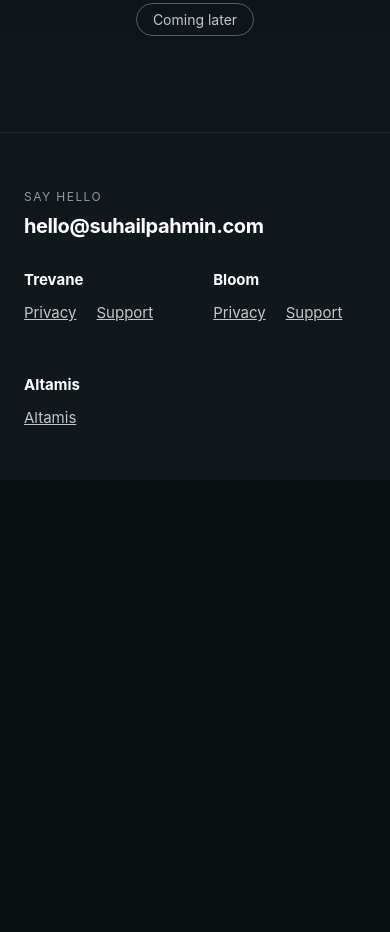
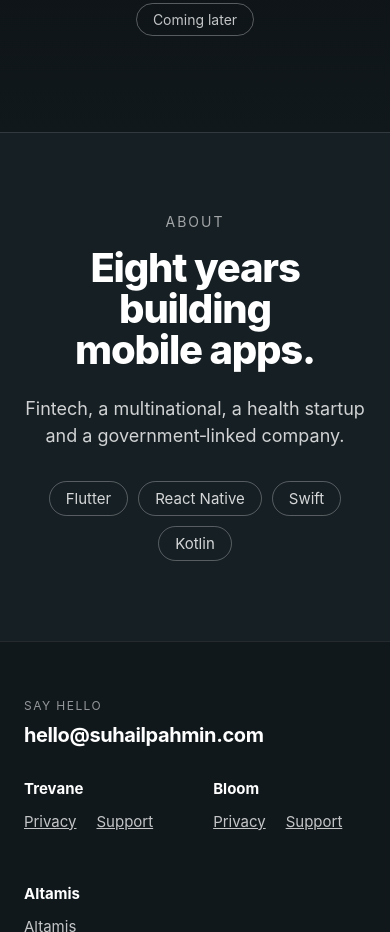
Before and after one commit to suhailpahmin/suhailpahmin.github.io, a plain HTML site: page index.html in a window 390 px wide. Shown: the part 4179-5111 px from the top of the page. Before the commit the page ends 4659 px from the top, so only its background shows below. Drawn offline with Linux system fonts and the light colour scheme.

Commit message:
Publish: About section, bigger header phones, divider

```diff
--- a/index.html
+++ b/index.html
@@ -29,7 +29,7 @@ a{color:inherit}
 .nav ul a:hover{opacity:1}
 
 /* hero */
-.hero{position:relative;padding:0 0 clamp(24px,3vh,32px);overflow:hidden;isolation:isolate;
+.hero{position:relative;padding:0 0 clamp(72px,10vh,112px);overflow:hidden;isolation:isolate;
  background:
   radial-gradient(60% 50% at 18% 78%,rgba(31,140,120,.45),transparent 70%),
   radial-gradient(55% 45% at 82% 72%,rgba(40,150,190,.40),transparent 70%),
@@ -38,7 +38,7 @@ a{color:inherit}
 .hero .word{position:relative;margin:clamp(100px,13vh,128px) 0 0;text-align:center;font-weight:800;letter-spacing:-.055em;line-height:.86;font-size:clamp(48px,7vw,112px);white-space:nowrap;
  background:linear-gradient(180deg,#fff 30%,rgba(255,255,255,.55));-webkit-background-clip:text;background-clip:text;color:transparent;z-index:1}
 .hero .intro{text-wrap:balance;position:relative;margin:20px auto 0;max-width:720px;padding:0 24px;text-align:center;font-size:clamp(19px,2vw,26px);color:rgba(255,255,255,.78);z-index:3}
-.hero .phones{position:relative;width:min(900px,62vw,calc(100% - 48px),max(460px,calc((100vh - 500px) * 1.55)));margin:clamp(32px,4.5vh,48px) auto 0;z-index:2}
+.hero .phones{position:relative;width:min(1040px,72vw,calc(100% - 48px),max(600px,calc((100vh - 330px) * 1.55)));margin:clamp(32px,4.5vh,48px) auto 0;z-index:2}
 .hero .phones img{display:block}
 .hero .phones img{width:100%;filter:drop-shadow(0 40px 60px rgba(0,0,0,.45))}
 .hero .cue{position:absolute;left:50%;bottom:22px;z-index:4;transform:translateX(-50%);font-size:13px;letter-spacing:.14em;text-transform:uppercase;color:rgba(255,255,255,.6);text-decoration:none}
@@ -119,6 +119,13 @@ a{color:inherit}
 #trevane .word{top:clamp(40px,5vh,56px)}
 #trevane .inner{padding-top:calc(clamp(40px,5vh,56px) + clamp(84px,16vw,240px) * .86 + 56px)}
 @media (max-width:760px){#trevane .word{top:56px}#trevane .inner{padding-top:calc(56px + clamp(64px,20vw,96px) * .86 + 48px)}}
+.about{position:relative;padding:clamp(96px,14vh,144px) var(--pad);text-align:center;background:#161F24;border-top:1px solid rgba(255,255,255,.12)}
+.about .label{margin:0;font-size:14px;letter-spacing:.14em;text-transform:uppercase;color:rgba(255,255,255,.6)}
+.about h2{margin:18px auto 0;max-width:18ch;font-weight:800;letter-spacing:-.03em;line-height:1.02;font-size:clamp(40px,5.6vw,80px);text-wrap:balance}
+.about p:not(.label){margin:24px auto 0;max-width:40em;font-size:clamp(18px,1.6vw,22px);line-height:1.5;color:rgba(255,255,255,.8);text-wrap:pretty}
+.about .stack{display:flex;flex-wrap:wrap;justify-content:center;gap:10px;list-style:none;margin:32px 0 0;padding:0}
+.about .stack li{padding:7px 16px;border:1px solid rgba(255,255,255,.28);border-radius:99px;font-size:15px;color:rgba(255,255,255,.82)}
+@media (max-width:760px){.about{padding:80px 24px}}
 </style>
 </head>
 <body>
@@ -180,6 +187,12 @@ a{color:inherit}
   <h2 class="word reveal" id="temu">Temunota</h2>
   <p class="reveal" style="--i:1">Meeting notes that stay simple.</p>
   <span class="tag reveal" style="--i:2">Coming later</span>
+ </section>
+ <section class="about" aria-labelledby="about-h">
+  <p class="label reveal">About</p>
+  <h2 class="reveal" id="about-h" style="--i:1">Eight years building mobile apps.</h2>
+  <p class="reveal" style="--i:2">Fintech, a multinational, a health startup and a government&#8209;linked company.</p>
+  <ul class="stack reveal" style="--i:3" aria-label="Main tools"><li>Flutter</li><li>React Native</li><li>Swift</li><li>Kotlin</li></ul>
  </section>
 </main>
 
```
